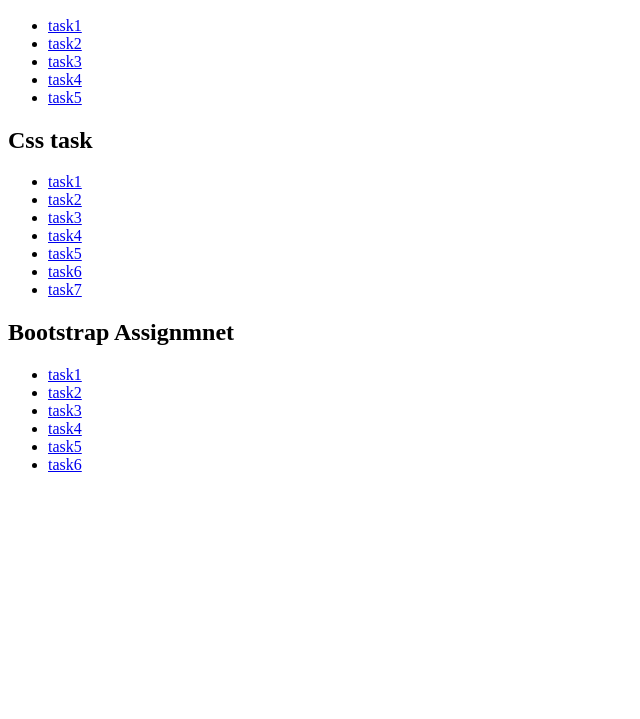
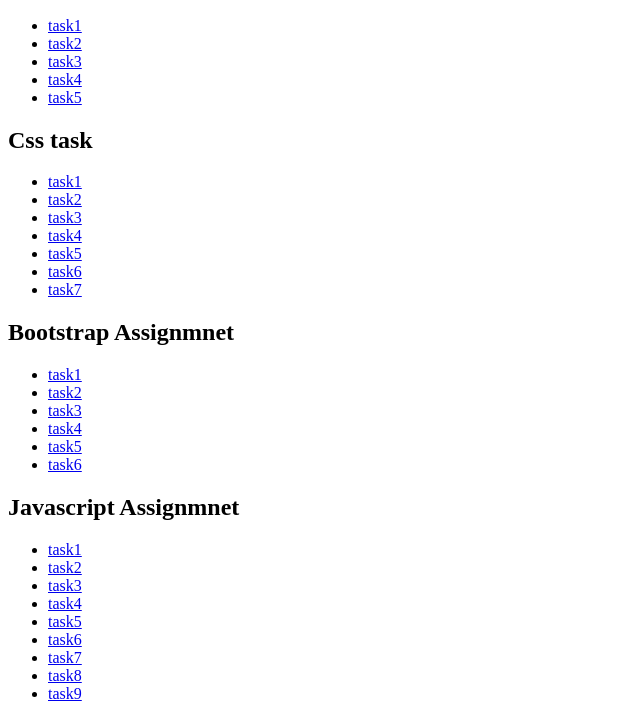
Before and after one commit to Yashchanna/Ethnus_Project, a plain HTML site: page index.html in a window 1280 px wide. Shown: the part 227-946 px from the top of the page, without its empty margins (0-640 px from the left). Before the commit the page ends 800 px from the top, so only its background shows below. Drawn offline with Linux system fonts and the light colour scheme.

Commit message:
Update index.html

```diff
--- a/index.html
+++ b/index.html
@@ -36,6 +36,18 @@
       <li><a href="bootstrap_task5.html">task5</a></li>
       <li><a href="bootstrap_task6.html">task6</a></li>
    </ul>
+    <h2>Javascript Assignmnet</h2>
+   <ul>
+      <li><a href="js_task1.html"> task1</a></li>
+      <li><a href="js_task2.html">task2</a></li>
+      <li><a href="js_task3.html">task3</a></li>
+      <li><a href="js_task4.html">task4</a></li>
+      <li><a href="js_task5.html">task5</a></li>
+      <li><a href="js_task6.html">task6</a></li>
+      <li><a href="js_task7.html">task7</a></li>
+      <li><a href="js_task8.html">task8</a></li>
+      <li><a href="js_task9.html">task9</a></li>
+   </ul>
 
 </body>
 </html>
```
